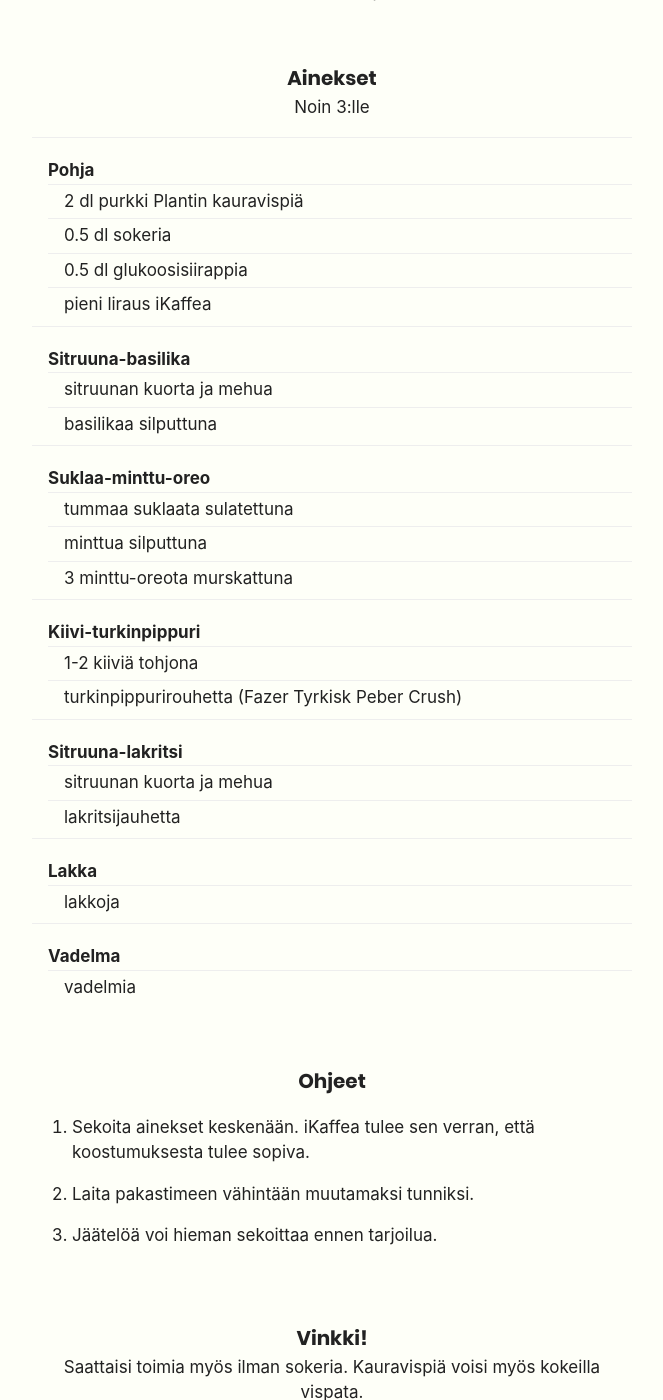
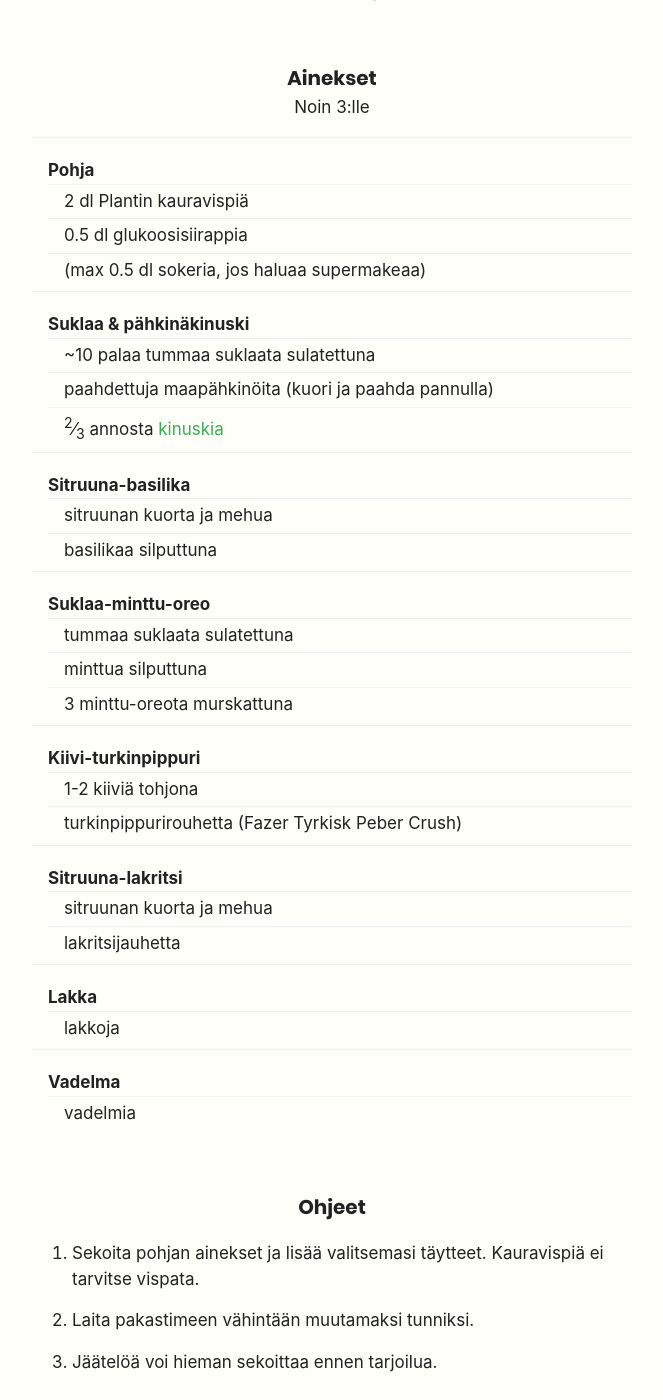
Before and after one commit to Randati/recipes, a Jekyll site: the page built from _recipes/jaatelo.md, in a window 1280 px wide and 1400 px high, scrolled down 199 px. Shown: the whole window, without its empty margins (308-971 px from the left). Built offline with Jekyll 4.4.1, drawn with Linux system fonts in a browser that asks for light colours.

Commit message:
Lisää Suklaa & pähkinäkinuski -jäätelö

```diff
--- a/_layouts/recipe.html
+++ b/_layouts/recipe.html
@@ -11,7 +11,7 @@ layout: default
   {%- if page.notice -%}
     <div class="recipe-notice">
       <h3>Huom, huom!</h3>
-      <p>{{ page.notice | escape }}</p>
+      <p>{{ page.notice | markdownify }}</p>
     </div>
   {% endif %}
 
@@ -22,15 +22,15 @@ layout: default
       {%- for ingredient in page.ingredients -%}
         {%- if ingredient.first -%}
           <li>
-            <strong>{{ ingredient[0] | escape }}</strong>
+            <strong>{{ ingredient[0] | markdownify }}</strong>
             <ul>
               {%- for ingredient2 in ingredient[1] -%}
-                <li>{{ ingredient2 | escape }}</li>
+                <li>{{ ingredient2 | markdownify }}</li>
               {%- endfor -%}
             </ul>
           </li>
         {% else %}
-          <li>{{ ingredient | escape }}</li>
+          <li>{{ ingredient | markdownify }}</li>
         {% endif %}
       {%- endfor -%}
     </ul>
@@ -40,7 +40,7 @@ layout: default
     <h3>Ohjeet</h3>
     <ol>
       {%- for direction in page.directions -%}
-        <li>{{ direction | escape }}</li>
+        <li>{{ direction | markdownify }}</li>
       {%- endfor -%}
     </ol>
   </div>
@@ -48,7 +48,7 @@ layout: default
   {%- if page.tip -%}
     <div class="recipe-tip">
       <h3>Vinkki!</h3>
-      <p>{{ page.tip | escape }}</p>
+      <p>{{ page.tip | markdownify }}</p>
     </div>
   {% endif %}
 
--- a/_recipes/jaatelo.md
+++ b/_recipes/jaatelo.md
@@ -9,10 +9,13 @@ serves: Noin 3:lle
 
 ingredients:
   "Pohja":
-    - 2 dl purkki Plantin kauravispiä
-    - 0.5 dl sokeria
+    - 2 dl Plantin kauravispiä
     - 0.5 dl glukoosisiirappia
-    - pieni liraus iKaffea
+    - (max 0.5 dl sokeria, jos haluaa supermakeaa)
+  "Suklaa & pähkinäkinuski":
+    - ~10 palaa tummaa suklaata sulatettuna
+    - paahdettuja maapähkinöita (kuori ja paahda pannulla)
+    - <sup>2</sup>&frasl;<sub>3</sub> annosta [kinuskia](/kinuski)
   "Sitruuna-basilika":
     - sitruunan kuorta ja mehua
     - basilikaa silputtuna
@@ -32,12 +35,9 @@ ingredients:
     - vadelmia
 
 directions:
-- Sekoita ainekset keskenään. iKaffea tulee sen verran, että koostumuksesta tulee sopiva.
+- Sekoita pohjan ainekset ja lisää valitsemasi täytteet. Kauravispiä ei tarvitse vispata.
 - Laita pakastimeen vähintään muutamaksi tunniksi.
 - Jäätelöä voi hieman sekoittaa ennen tarjoilua.
-
-tip: >
-  Saattaisi toimia myös ilman sokeria. Kauravispiä voisi myös kokeilla vispata.
 
 sources:
   - name: Spiro Finland
```
Also changed, not shown: _recipes/kinuski.md (added, +23 -0 lines).
